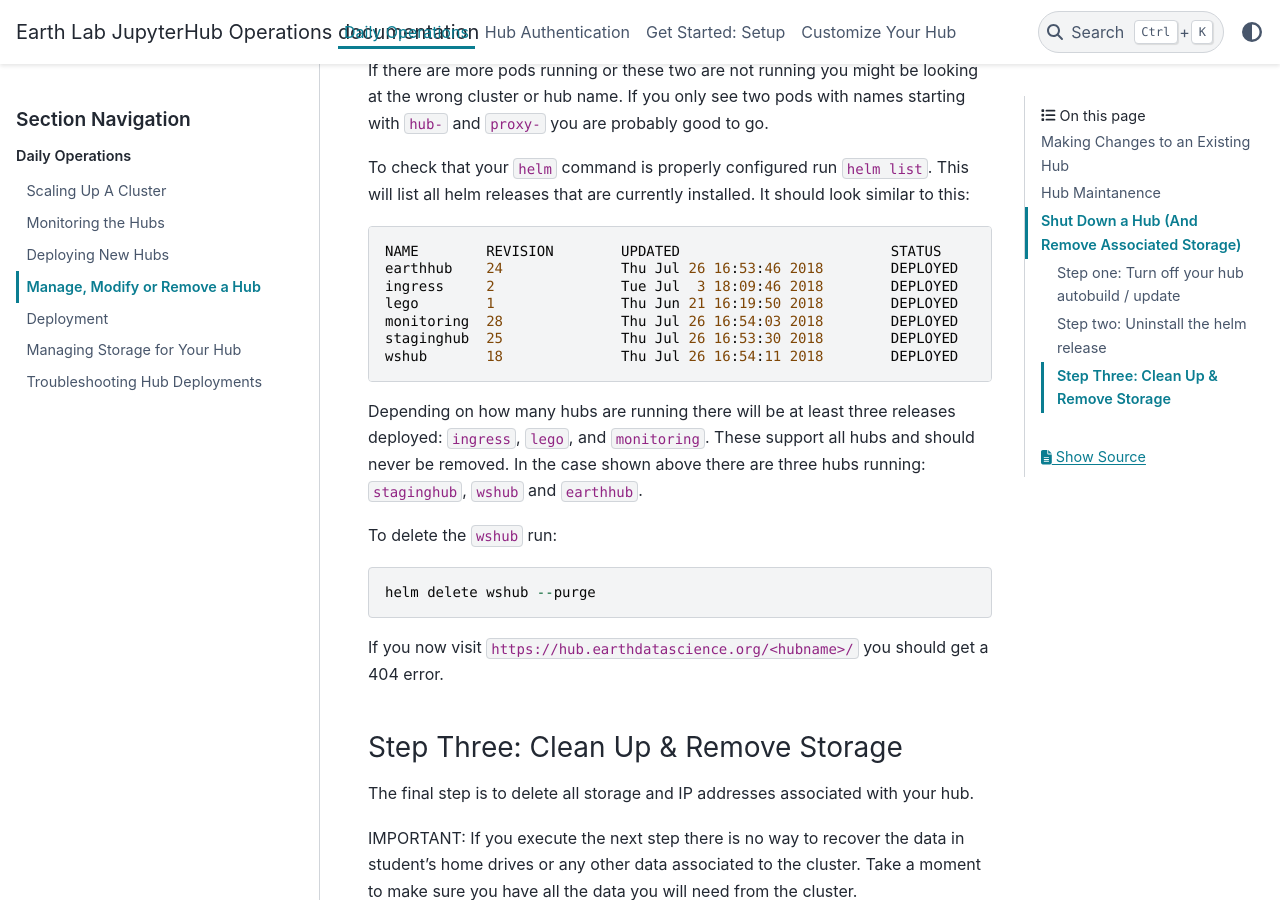
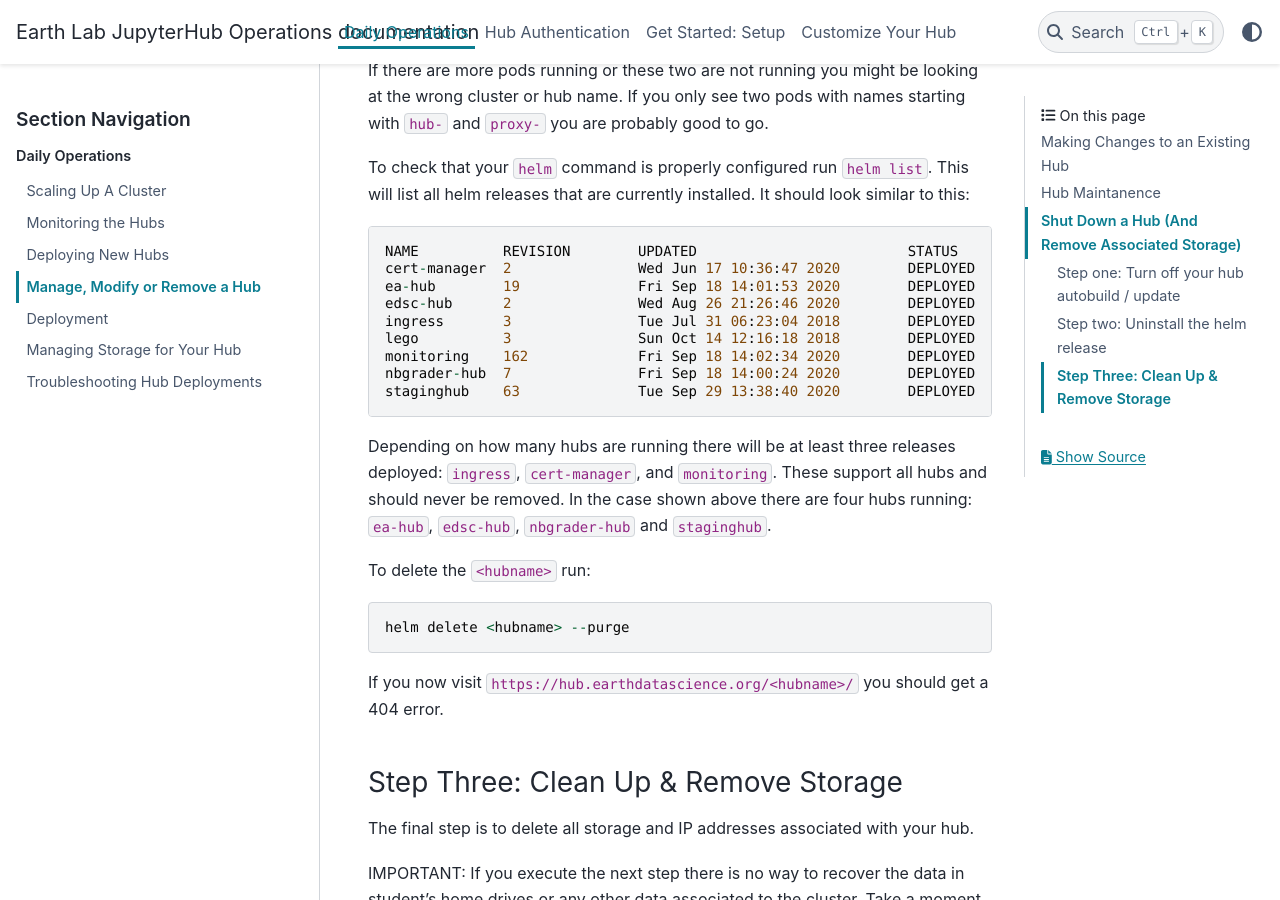
Before and after one commit to earthlab/hub-ops, a Sphinx documentation site: the page built from docs/source/daily-operations/modify-remove-hub.rst, in a window 1280 px wide and 900 px high, scrolled down 3074 px. Built offline with Sphinx 7.4.7 and the PyData theme 0.15.4, drawn with Linux system fonts in a browser that asks for light colours.

Commit message:
updating docs about staging branch and staginghub

```diff
--- a/CONTRIBUTING.rst
+++ b/CONTRIBUTING.rst
@@ -4,7 +4,6 @@
 
 This repository contains the code needed to maintain and update the Earth Lab
 Jupyter Hub.
-
 
 Get Started!
 ============
@@ -47,6 +46,10 @@
     $ git checkout -b name-of-your-bugfix-or-feature
 
 Now you can make your changes locally.
+
+There are two protected branches in this repo - `master` and `staging`. Travis
+runs on both branches, and both branches are deployed to the same Google Cloud
+cluster.
 
 If you are proposing changes that affect deployment (e.g. changing `.travis.yml`
 or `deploy.py`) make and test those changes on the `staging` branch before
--- a/docs/source/daily-operations/hub-monitoring.rst
+++ b/docs/source/daily-operations/hub-monitoring.rst
@@ -37,8 +37,8 @@
 pods that are running, including service pods that we don't ever interact with.
 
 You should see at least two pods in each namespace that is associated to a hub.
-The namespace and hubname are the same, so ``staginghub`` lives in the
-``staginghub`` namespace.
+The namespace and hubname are the same, so an ``eahub`` hub lives in the
+``eahub`` namespace.
 
 Pods in the ``kube-system``, ``monitoring`` and ``router`` namespaces are best
 left alone.
--- a/docs/source/daily-operations/manage-storage.rst
+++ b/docs/source/daily-operations/manage-storage.rst
@@ -77,7 +77,7 @@
 
 Save your changes, and check the new limit::
 
-  kubectl describe pvc claim-kcranston -n staginghub
+  kubectl describe pvc claim-kcranston -n ea-hub
 
 You will see the message "Waiting for user to (re-)start a pod to finish file
 system resize of volume on node." An admin user can stop the user's pod with
--- a/docs/source/daily-operations/modify-remove-hub.rst
+++ b/docs/source/daily-operations/modify-remove-hub.rst
@@ -132,22 +132,24 @@
 This will list all helm releases that are currently installed. It should look
 similar to this::
 
-    NAME      	REVISION	UPDATED                 	STATUS  	CHART               	NAMESPACE
-    earthhub  	24      	Thu Jul 26 16:53:46 2018	DEPLOYED	earthhub-0.1.0      	earthhub
-    ingress   	2       	Tue Jul  3 18:09:46 2018	DEPLOYED	nginx-ingress-0.22.1	router
-    lego      	1       	Thu Jun 21 16:19:50 2018	DEPLOYED	kube-lego-0.4.2     	router
-    monitoring	28      	Thu Jul 26 16:54:03 2018	DEPLOYED	monitoring-0.1.0    	monitoring
-    staginghub	25      	Thu Jul 26 16:53:30 2018	DEPLOYED	staginghub-0.1.0    	staginghub
-    wshub     	18      	Thu Jul 26 16:54:11 2018	DEPLOYED	wshub-0.1.0         	wshub
+  NAME        	REVISION	UPDATED                 	STATUS  	CHART               	APP VERSION	NAMESPACE
+  cert-manager	2       	Wed Jun 17 10:36:47 2020	DEPLOYED	cert-manager-v0.15.1	v0.15.1    	cert-manager
+  ea-hub      	19      	Fri Sep 18 14:01:53 2020	DEPLOYED	earthhub-0.1.0      	           	ea-hub
+  edsc-hub    	2       	Wed Aug 26 21:26:46 2020	DEPLOYED	edsc-hub-0.1.0      	           	edsc-hub
+  ingress     	3       	Tue Jul 31 06:23:04 2018	DEPLOYED	nginx-ingress-0.23.0	0.15.0     	router
+  lego        	3       	Sun Oct 14 12:16:18 2018	DEPLOYED	kube-lego-0.4.2     	v0.1.6     	router
+  monitoring  	162     	Fri Sep 18 14:02:34 2020	DEPLOYED	monitoring-0.1.0    	           	monitoring
+  nbgrader-hub	7       	Fri Sep 18 14:00:24 2020	DEPLOYED	nbgrader-hub-0.1.0  	           	nbgrader-hub
+  staginghub  	63      	Tue Sep 29 13:38:40 2020	DEPLOYED	staginghub-0.1.0    	           	staginghub
 
 Depending on how many hubs are running there will be at least three releases
-deployed: :code:`ingress`, :code:`lego`, and :code:`monitoring`. These support
-all hubs and should never be removed. In the case shown above there are three
-hubs running: :code:`staginghub`, :code:`wshub` and :code:`earthhub`.
+deployed: :code:`ingress`, :code:`cert-manager`, and :code:`monitoring`. These support
+all hubs and should never be removed. In the case shown above there are four
+hubs running: :code:`ea-hub`, :code:`edsc-hub`, :code:`nbgrader-hub` and :code:`staginghub`.
 
-To delete the :code:`wshub` run::
+To delete the :code:`<hubname>` run::
 
-    helm delete wshub --purge
+    helm delete <hubname> --purge
 
 If you now
 visit :code:`https://hub.earthdatascience.org/<hubname>/` you should get a 404 error.
```
